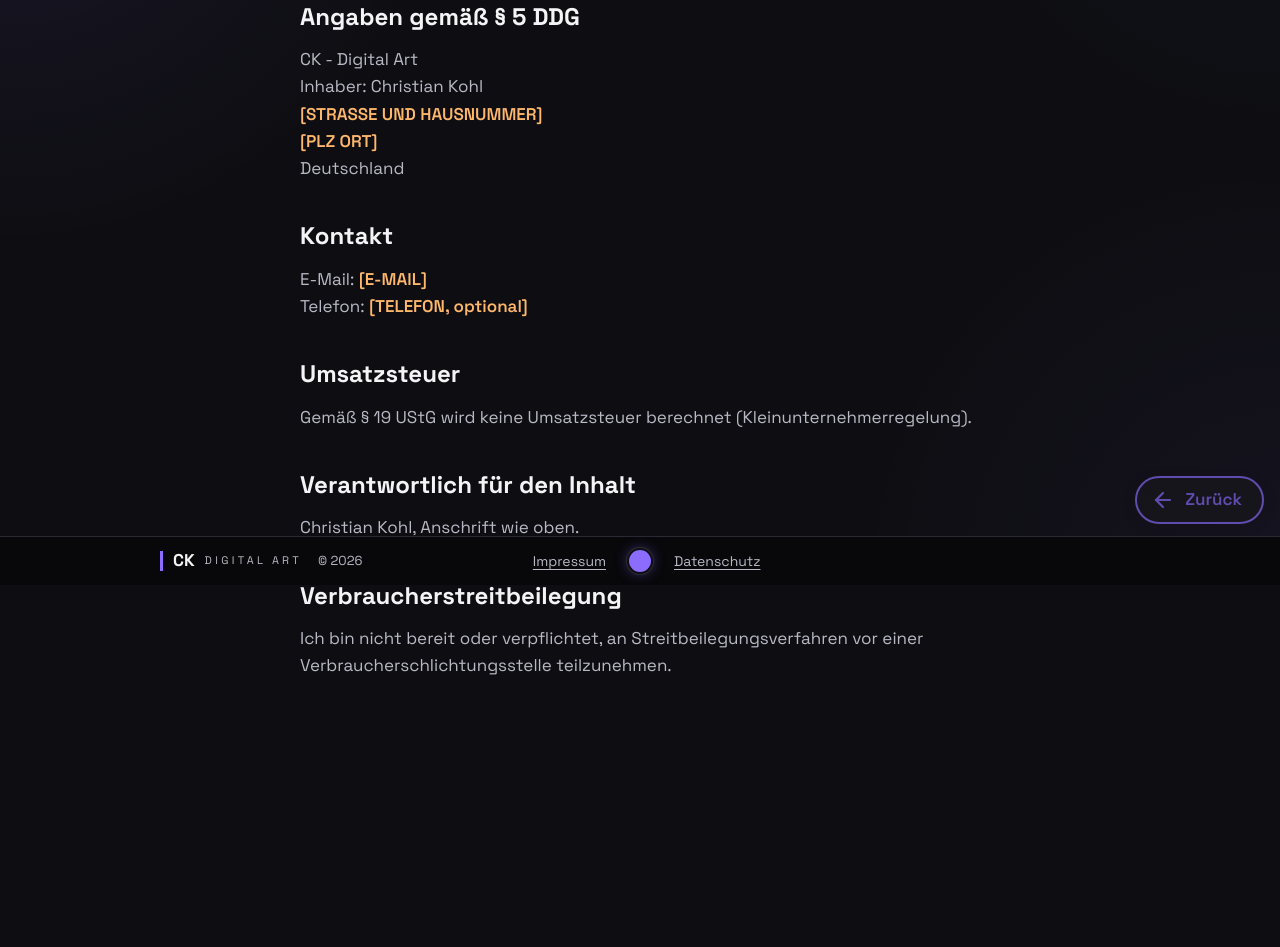
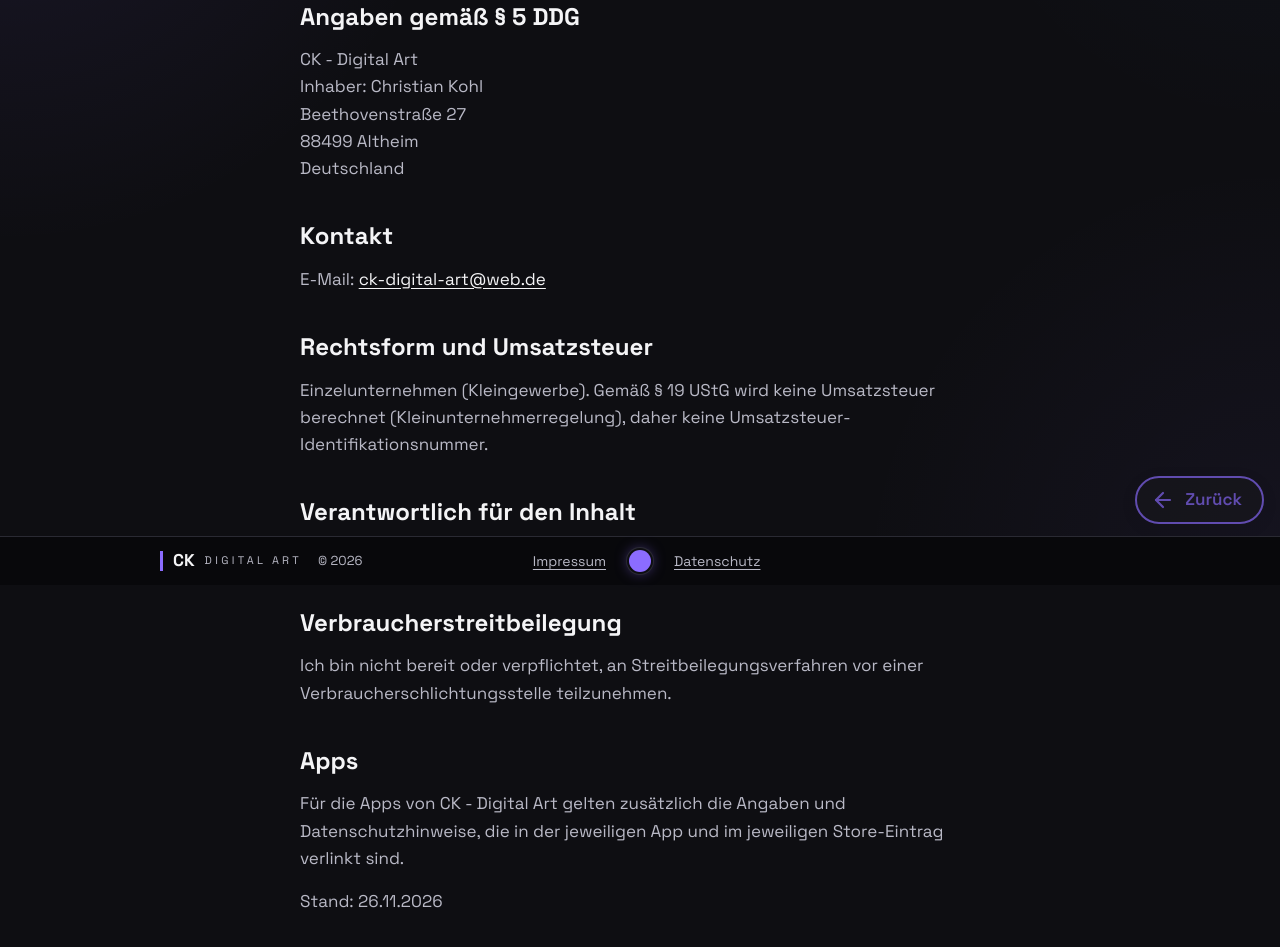
Before and after one commit to copjunkey/CK-DIGITAL-ART-Homepage, a plain HTML site: page impressum.html in a window 1280 px wide. Shown: the part 215-1162 px from the top of the page. Before the commit the page ends 1064 px from the top, so only its background shows below. Drawn offline with Linux system fonts and the light colour scheme.

Commit message:
Impressum und Datenschutz mit echten Angaben (Adresse, ck-digital-art@web.de, Rechtsform, Local Storage, Aufsichtsbehörde)
Co-Authored-By: Claude Opus 5.5 <noreply@anthropic.com>
Claude-Session: https://claude.ai/code/session_01B1LdBmb8F4rYcSS5x49XDp

```diff
--- a/impressum.html
+++ b/impressum.html
@@ -39,25 +39,29 @@
       <p>
         CK - Digital Art<br>
         Inhaber: Christian Kohl<br>
-        <span class="placeholder">[STRASSE UND HAUSNUMMER]</span><br>
-        <span class="placeholder">[PLZ ORT]</span><br>
+        Beethovenstraße 27<br>
+        88499 Altheim<br>
         Deutschland
       </p>
 
       <h2>Kontakt</h2>
       <p>
-        E-Mail: <span class="placeholder">[E-MAIL]</span><br>
-        Telefon: <span class="placeholder">[TELEFON, optional]</span>
+        E-Mail: <a href="mailto:ck-digital-art@web.de">ck-digital-art@web.de</a>
       </p>
 
-      <h2>Umsatzsteuer</h2>
-      <p>Gemäß § 19 UStG wird keine Umsatzsteuer berechnet (Kleinunternehmerregelung).</p>
+      <h2>Rechtsform und Umsatzsteuer</h2>
+      <p>Einzelunternehmen (Kleingewerbe). Gemäß § 19 UStG wird keine Umsatzsteuer berechnet (Kleinunternehmerregelung), daher keine Umsatzsteuer-Identifikationsnummer.</p>
 
       <h2>Verantwortlich für den Inhalt</h2>
       <p>Christian Kohl, Anschrift wie oben.</p>
 
       <h2>Verbraucherstreitbeilegung</h2>
       <p>Ich bin nicht bereit oder verpflichtet, an Streitbeilegungsverfahren vor einer Verbraucherschlichtungsstelle teilzunehmen.</p>
+
+      <h2>Apps</h2>
+      <p>Für die Apps von CK - Digital Art gelten zusätzlich die Angaben und Datenschutzhinweise, die in der jeweiligen App und im jeweiligen Store-Eintrag verlinkt sind.</p>
+
+      <p class="muted">Stand: 26.11.2026</p>
     </div>
   </section>
 </main>
```
Also changed, not shown: datenschutz.html (+9 -5 lines), 1 other file.
